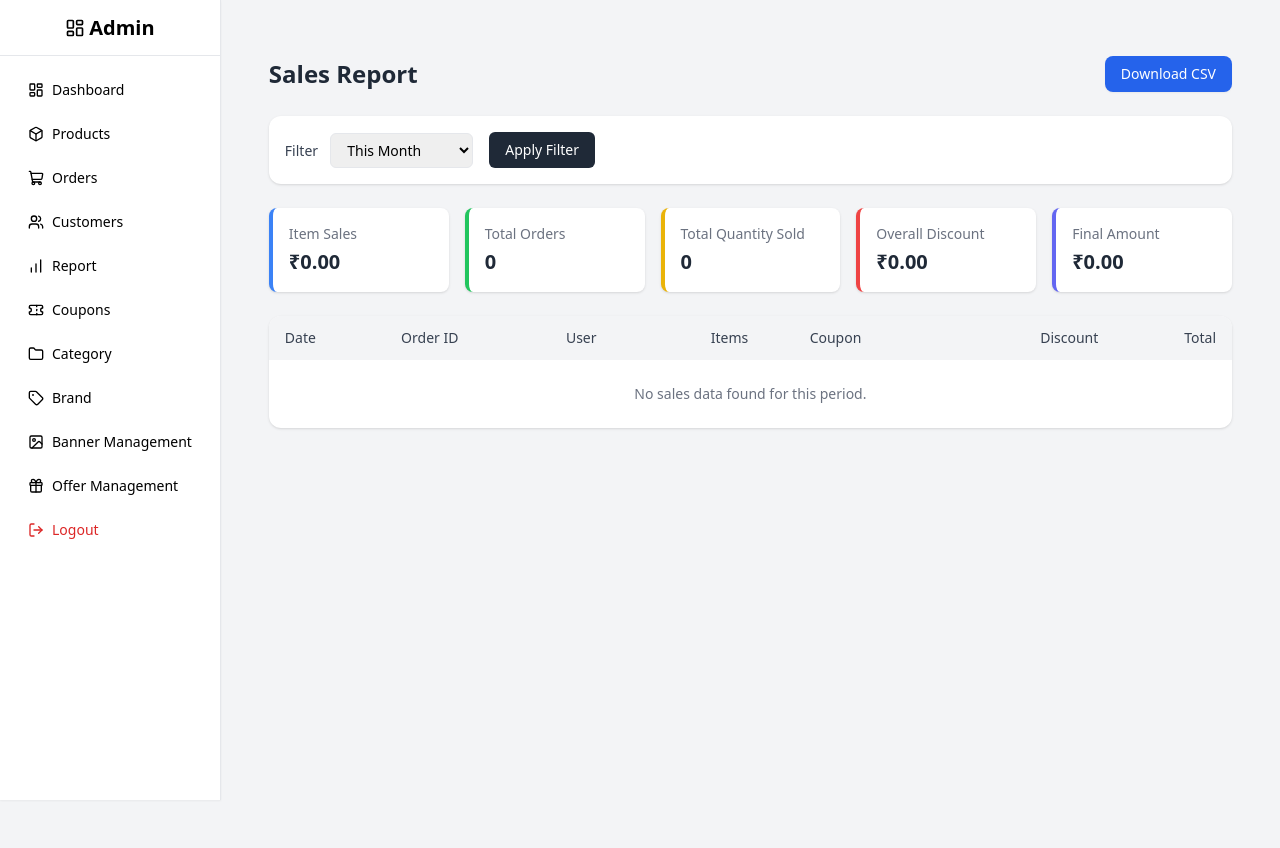
After one commit to praveenAppuss/cyclekart, a Django app: page /adminpanel/sales-report/ in a window 1280 px wide. The commit adds this page. Run offline with Django 5.2, Linux system fonts and the light colour scheme; the visitor is signed in with stand-in values (Sample User, id 1); parts of the project's set-up code (start-up, migrations or seed data) failed here and were passed over; some libraries are stand-ins or nearby versions.

Commit message:
implemented sales report

```diff
--- a/adminapp/urls.py
+++ b/adminapp/urls.py
@@ -39,5 +39,7 @@ urlpatterns = [
     path('offers/category/edit/<int:offer_id>/', views.edit_category_offer, name='edit_category_offer'),
     path('offers/product/delete/<int:offer_id>/', views.delete_product_offer, name='delete_product_offer'),
     path('offers/category/delete/<int:offer_id>/', views.delete_category_offer, name='delete_category_offer'),
+    path('sales-report/', views.sales_report, name='sales_report'),
+    path('sales-report/download-csv/', views.download_sales_report_csv, name='download_sales_report_csv'),
 
 ]
--- a/adminapp/views.py
+++ b/adminapp/views.py
@@ -1,6 +1,9 @@
-from datetime import datetime
+import csv
+from datetime import datetime, timedelta
 from decimal import Decimal
 import re
+from django.forms import DecimalField
+from django.db.models import Sum, F, ExpressionWrapper
 from django.shortcuts import render, redirect, get_object_or_404
 from django.contrib.auth import authenticate, login,logout
 from django.views.decorators.cache import never_cache
@@ -19,7 +22,7 @@ import uuid
 from django.core.files.base import ContentFile
 import logging
 from django.db import transaction
-from django.http import HttpResponseBadRequest, HttpResponseServerError
+from django.http import HttpResponse, HttpResponseBadRequest, HttpResponseServerError
 from django.utils import timezone
 import logging
 
@@ -872,21 +875,23 @@ def return_accept(request, item_id):
             item.save()
 
             if order.payment_status == 'paid':
-                item_price = (item.discount_price or item.price) * item.quantity
-                total_items_price = sum(
-                    (oi.discount_price or oi.price) * oi.quantity
+                total_net_before_coupon = sum(
+                    ((oi.discount_price if oi.discount_price else oi.price) * oi.quantity)
                     for oi in order.items.all()
                 )
-
-                tax_amount = Decimal('0.00')
-                if order.tax and total_items_price > 0:
-                    tax_amount = (item_price / total_items_price) * order.tax
+                item_net_before_coupon = (item.discount_price if item.discount_price else item.price) * item.quantity
+                item_coupon_share = order.coupon_discount * (item_net_before_coupon / total_net_before_coupon) if total_net_before_coupon > 0 else Decimal('0.00')
+                item_effective = item_net_before_coupon - item_coupon_share
+
+                total_after_discounts = order.subtotal - order.discount - order.coupon_discount
+                tax_amount = order.tax * (item_effective / total_after_discounts) if total_after_discounts > 0 else Decimal('0.00')
 
                 shipping_amount = Decimal('0.00')
-                if order.shipping_cost and not order.items.exclude(status='return_accepted').exists():
+                all_items_returned = not order.items.filter(status__in=['active', 'return_requested']).exists()
+                if all_items_returned:
                     shipping_amount = order.shipping_cost
 
-                refund_amount = item_price + tax_amount + shipping_amount
+                refund_amount = item_effective + tax_amount + shipping_amount
                 wallet, _ = Wallet.objects.get_or_create(user=order.user)
 
                 # Generate unique transaction ID
@@ -1512,3 +1517,176 @@ def delete_category_offer(request, offer_id):
         messages.success(request, f'Category offer "{offer.name}" deleted successfully.')
         return redirect('offers_list')
     return redirect('offers_list')
+
+
+# ----------------------Sales Report---------------------------------#
+from django.db import models
+
+@superuser_required
+def sales_report(request):
+    errors = {}
+    now = timezone.now()
+    today = now.date()
+    filter_type = request.GET.get('filter', 'month')
+    from_date_str = request.GET.get('from_date')
+    to_date_str = request.GET.get('to_date')
+
+    start_date = None
+    end_date = today
+
+    if filter_type == 'today':
+        start_date = today
+        end_date = today
+    elif filter_type == 'week':
+        start_date = today - timedelta(days=7)
+        end_date = today
+    elif filter_type == 'month':
+        start_date = today.replace(day=1)
+        end_date = today
+    elif filter_type == 'year':
+        start_date = today.replace(month=1, day=1)
+        end_date = today
+    elif filter_type == 'custom':
+        if from_date_str and to_date_str:
+            try:
+                start_date = datetime.strptime(from_date_str, '%Y-%m-%d').date()
+                end_date = datetime.strptime(to_date_str, '%Y-%m-%d').date()
+                if end_date < start_date:
+                    errors['date'] = 'End date cannot be earlier than start date.'
+            except ValueError:
+                errors['date'] = 'Invalid date format. Use YYYY-MM-DD.'
+        else:
+            errors['date'] = 'Please provide both start and end dates for custom filter.'
+
+    if errors:
+        context = {
+            'errors': errors,
+            'filter_type': filter_type,
+            'from_date': from_date_str,
+            'to_date': to_date_str,
+            'orders': [],
+            'total_order_amount': Decimal('0.00'),
+            'total_item_sales': Decimal('0.00'),
+            'total_discount': Decimal('0.00'),
+            'total_orders': 0,
+            'total_qty': 0,
+        }
+        return render(request, 'sales_report.html', context)
+
+    # Filter orders: delivered and paid
+    orders_queryset = Order.objects.filter(
+        status='delivered',
+        payment_status='paid',
+        created_at__date__range=(start_date, end_date)
+    ).order_by('-created_at')
+
+    # Aggregates
+    total_orders = orders_queryset.count()
+    total_order_amount = orders_queryset.aggregate(total=Sum('total_amount'))['total'] or Decimal('0.00')
+    total_discount = orders_queryset.aggregate(discount=Sum('coupon_discount'))['discount'] or Decimal('0.00')
+
+    # Order items for quantity and item sales
+    order_items_qs = OrderItem.objects.filter(
+        order__in=orders_queryset,
+        status='active'  # Only active items, exclude cancelled/returned
+    )
+    total_qty = order_items_qs.aggregate(qty=Sum('quantity'))['qty'] or 0
+    total_item_sales = order_items_qs.annotate(
+        total_price=ExpressionWrapper(F('quantity') * F('price'), output_field=models.DecimalField(max_digits=12, decimal_places=2))
+    ).aggregate(sales=Sum('total_price'))['sales'] or Decimal('0.00')
+
+    # Pagination
+    paginator = Paginator(orders_queryset, 10)  # 10 orders per page
+    page_number = request.GET.get('page')
+    page_obj = paginator.get_page(page_number)
+
+    context = {
+        'page_obj': page_obj,
+        'orders': page_obj,  # For template looping
+        'total_order_amount': total_order_amount,
+        'total_item_sales': total_item_sales,
+        'total_discount': total_discount,
+        'total_orders': total_orders,
+        'total_qty': total_qty,
+        'filter_type': filter_type,
+        'from_date': from_date_str if filter_type == 'custom' else (start_date.strftime('%Y-%m-%d') if start_date else ''),
+        'to_date': to_date_str if filter_type == 'custom' else (end_date.strftime('%Y-%m-%d') if end_date else ''),
+        'errors': errors,
+    }
+
+    return render(request, 'sales_report.html', context)
+
+
+@superuser_required
+def download_sales_report_csv(request):
+    now = timezone.now()
+    today = now.date()
+    filter_type = request.GET.get('filter', 'month')
+    from_date_str = request.GET.get('from_date')
+    to_date_str = request.GET.get('to_date')
+
+    start_date = None
+    end_date = today
+
+    if filter_type == 'today':
+        start_date = today
+        end_date = today
+    elif filter_type == 'week':
+        start_date = today - timedelta(days=7)
+        end_date = today
+    elif filter_type == 'month':
+        start_date = today.replace(day=1)
+        end_date = today
+    elif filter_type == 'year':
+        start_date = today.replace(month=1, day=1)
+        end_date = today
+    elif filter_type == 'custom' and from_date_str and to_date_str:
+        try:
+            start_date = datetime.strptime(from_date_str, '%Y-%m-%d').date()
+            end_date = datetime.strptime(to_date_str, '%Y-%m-%d').date()
+        except ValueError:
+            start_date = end_date = today  # Fallback
+
+    orders_queryset = Order.objects.filter(
+        status='delivered',
+        payment_status='paid',
+        created_at__date__range=(start_date, end_date)
+    ).order_by('-created_at')
+
+    # Aggregates for summary
+    total_orders = orders_queryset.count()
+    total_order_amount = orders_queryset.aggregate(total=Sum('total_amount'))['total'] or Decimal('0.00')
+    total_discount = orders_queryset.aggregate(discount=Sum('coupon_discount'))['discount'] or Decimal('0.00')
+    order_items_qs = OrderItem.objects.filter(order__in=orders_queryset, status='active')
+    total_qty = order_items_qs.aggregate(qty=Sum('quantity'))['qty'] or 0
+    total_item_sales = order_items_qs.annotate(
+        total_price=ExpressionWrapper(F('quantity') * F('price'), output_field=models.DecimalField(max_digits=12, decimal_places=2))
+    ).aggregate(sales=Sum('total_price'))['sales'] or Decimal('0.00')
+
+    response = HttpResponse(content_type='text/csv')
+    response['Content-Disposition'] = 'attachment; filename="sales_report.csv"'
+
+    writer = csv.writer(response)
+    writer.writerow(['Sales Report'])
+    writer.writerow(['Filter', filter_type])
+    writer.writerow(['Date Range', f'{start_date} to {end_date}'])
+    writer.writerow([])
+    writer.writerow(['Summary'])
+    writer.writerow(['Total Orders', total_orders])
+    writer.writerow(['Total Quantity Sold', total_qty])
+    writer.writerow(['Total Item Sales', f'₹{total_item_sales}'])
+    writer.writerow(['Total Coupon Discount', f'₹{total_discount}'])
+    writer.writerow(['Total Order Amount', f'₹{total_order_amount}'])
+    writer.writerow([])
+    writer.writerow(['Order ID', 'Date', 'User', 'Total Amount', 'Coupon Discount'])
+
+    for order in orders_queryset:
+        writer.writerow([
+            order.order_id,
+            order.created_at.strftime('%Y-%m-%d'),
+            order.user.username,
+            f'₹{order.total_amount}',
+            f'₹{order.coupon_discount or Decimal("0.00")}'
+        ])
+
+    return response
--- a/templates/admin_base.html
+++ b/templates/admin_base.html
@@ -38,7 +38,7 @@
                     <a href="{% url 'user_list' %}" class="flex items-center px-3 py-2 rounded hover:bg-gray-100">
                         <i data-lucide="users" class="w-4 h-4 mr-2"></i> Customers
                     </a>
-                    <a href="#" class="flex items-center px-3 py-2 rounded hover:bg-gray-100">
+                    <a href="{% url 'sales_report' %}" class="flex items-center px-3 py-2 rounded hover:bg-gray-100">
                         <i data-lucide="bar-chart" class="w-4 h-4 mr-2"></i> Report
                     </a>
                     <a href="{% url 'coupon_list' %}" class="flex items-center px-3 py-2 rounded hover:bg-gray-100">
--- a/templates/order_detail.html
+++ b/templates/order_detail.html
@@ -168,7 +168,10 @@
                 <h4 class="font-semibold text-lg mb-2">Order Summary</h4>
                 <div class="text-sm text-gray-700 space-y-1">
                     <div class="flex justify-between"><span>Subtotal</span><span>₹{{ subtotal|floatformat:2 }}</span></div>
-                    <div class="flex justify-between text-green-600"><span>Discount</span><span>- ₹{{ discount|floatformat:2 }}</span></div>
+                    <div class="flex justify-between text-green-600"><span>Product Discount</span><span>- ₹{{ product_discount|floatformat:2 }}</span></div>
+                    {% if coupon_discount > 0 %}
+                    <div class="flex justify-between text-green-600"><span>Coupon Discount</span><span>- ₹{{ coupon_discount|floatformat:2 }}</span></div>
+                    {% endif %}
                     <div class="flex justify-between"><span>Tax</span><span>₹{{ tax|floatformat:2 }}</span></div>
                     <div class="flex justify-between"><span>Shipping</span><span>₹{{ shipping|floatformat:2 }}</span></div>
                     <hr class="my-1">
--- /dev/null
+++ b/templates/sales_report.html
@@ -0,0 +1,155 @@
+{% extends 'admin_base.html' %}
+{% load static %}
+{% load custom_filters %}
+
+{% block content %}
+<div class="min-h-screen bg-gray-100 px-6 py-8">
+    <div class="max-w-7xl mx-auto">
+
+        <!-- Page Header -->
+        <div class="flex items-center justify-between mb-6">
+            <h2 class="text-2xl font-semibold text-gray-800">Sales Report</h2>
+            <a href="{% url 'download_sales_report_csv' %}?{{ request.GET.urlencode }}"
+               class="bg-blue-600 hover:bg-blue-700 text-white text-sm px-4 py-2 rounded-lg shadow-sm transition">
+               Download CSV
+            </a>
+        </div>
+
+        <!-- Errors if any -->
+        {% if errors.date %}
+            <div class="bg-red-100 border border-red-400 text-red-700 px-4 py-3 rounded mb-6">
+                {{ errors.date }}
+            </div>
+        {% endif %}
+
+        <!-- Filters -->
+        <form method="get" class="bg-white rounded-xl shadow p-4 mb-6 flex flex-wrap items-center gap-4">
+            <div>
+                <label class="text-sm text-gray-700 font-medium">Filter</label>
+                <select name="filter" id="filterSelect" onchange="toggleDateRange(this.value)"
+                        class="ml-2 border rounded-md text-sm px-3 py-1.5 focus:outline-none focus:ring-2 focus:ring-blue-400">
+                    <option value="today" {% if filter_type == 'today' %}selected{% endif %}>Today</option>
+                    <option value="week" {% if filter_type == 'week' %}selected{% endif %}>Last 7 Days</option>
+                    <option value="month" {% if filter_type == 'month' %}selected{% endif %}>This Month</option>
+                    <option value="year" {% if filter_type == 'year' %}selected{% endif %}>This Year</option>
+                    <option value="custom" {% if filter_type == 'custom' %}selected{% endif %}>Custom Range</option>
+                </select>
+            </div>
+
+            <div id="dateRange" class="flex items-center gap-2 {% if filter_type != 'custom' %}hidden{% endif %}">
+                <label class="text-sm text-gray-700 font-medium">From:</label>
+                <input type="date" name="from_date" value="{{ from_date }}"
+                       class="border rounded-md text-sm px-2 py-1 focus:outline-none focus:ring-2 focus:ring-blue-400">
+                <label class="text-sm text-gray-700 font-medium">To:</label>
+                <input type="date" name="to_date" value="{{ to_date }}"
+                       class="border rounded-md text-sm px-2 py-1 focus:outline-none focus:ring-2 focus:ring-blue-400">
+            </div>
+
+            <button type="submit"
+                    class="bg-gray-800 hover:bg-gray-900 text-white text-sm px-4 py-2 rounded-md transition">
+                Apply Filter
+            </button>
+        </form>
+
+        <!-- Summary Cards -->
+        <div class="grid grid-cols-1 sm:grid-cols-3 lg:grid-cols-5 gap-4 mb-6">
+            <div class="bg-white shadow rounded-lg p-4 border-l-4 border-blue-500">
+                <p class="text-sm text-gray-500">Item Sales</p>
+                <h3 class="text-xl font-bold text-gray-800 mt-1">₹{{ total_item_sales|floatformat:2 }}</h3>
+            </div>
+            <div class="bg-white shadow rounded-lg p-4 border-l-4 border-green-500">
+                <p class="text-sm text-gray-500">Total Orders</p>
+                <h3 class="text-xl font-bold text-gray-800 mt-1">{{ total_orders }}</h3>
+            </div>
+            <div class="bg-white shadow rounded-lg p-4 border-l-4 border-yellow-500">
+                <p class="text-sm text-gray-500">Total Quantity Sold</p>
+                <h3 class="text-xl font-bold text-gray-800 mt-1">{{ total_qty }}</h3>
+            </div>
+            <div class="bg-white shadow rounded-lg p-4 border-l-4 border-red-500">
+                <p class="text-sm text-gray-500">Overall Discount</p>
+                <h3 class="text-xl font-bold text-gray-800 mt-1">₹{{ total_discount|floatformat:2 }}</h3>
+            </div>
+            <div class="bg-white shadow rounded-lg p-4 border-l-4 border-indigo-500">
+                <p class="text-sm text-gray-500">Final Amount</p>
+                <h3 class="text-xl font-bold text-gray-800 mt-1">₹{{ total_order_amount|floatformat:2 }}</h3>
+            </div>
+        </div>
+
+        <!-- Sales Table -->
+        <div class="bg-white rounded-xl shadow overflow-hidden">
+            <div class="overflow-x-auto">
+                <table class="w-full text-sm text-gray-700">
+                    <thead class="bg-gray-100 text-gray-700 text-left">
+                        <tr>
+                            <th class="px-4 py-3 font-medium">Date</th>
+                            <th class="px-4 py-3 font-medium">Order ID</th>
+                            <th class="px-4 py-3 font-medium">User</th>
+                            <th class="px-4 py-3 font-medium text-center">Items</th>
+                            <th class="px-4 py-3 font-medium">Coupon</th>
+                            <th class="px-4 py-3 font-medium text-right">Discount</th>
+                            <th class="px-4 py-3 font-medium text-right">Total</th>
+                        </tr>
+                    </thead>
+                    <tbody>
+                        {% for order in orders %}
+                            <tr class="border-b hover:bg-gray-50 transition">
+                                <td class="px-4 py-3">{{ order.created_at|date:"M d, Y" }}</td>
+                                <td class="px-4 py-3">{{ order.order_id }}</td>
+                                <td class="px-4 py-3">{{ order.user.username }}</td>
+                                <td class="px-4 py-3 text-center">{{ order.items.count }}</td>
+                                <td class="px-4 py-3">-</td>
+                                <td class="px-4 py-3 text-right">₹{{ order.discount|floatformat:2 }}</td>
+                                <td class="px-4 py-3 text-right font-medium">₹{{ order.total_amount|floatformat:2 }}</td>
+                            </tr>
+                        {% empty %}
+                            <tr>
+                                <td colspan="7" class="text-center text-gray-500 py-6">No sales data found for this period.</td>
+                            </tr>
+                        {% endfor %}
+                    </tbody>
+                </table>
+            </div>
+        </div>
+
+        <!-- Pagination -->
+        {% if page_obj.has_other_pages %}
+        <div class="mt-6 flex justify-center">
+            <nav class="inline-flex rounded-md shadow">
+                {% if page_obj.has_previous %}
+                <a href="?page=1&{{ request.GET.urlencode }}" class="px-3 py-2 bg-white border border-gray-300 text-gray-500 hover:bg-gray-50 rounded-l-md">First</a>
+                <a href="?page={{ page_obj.previous_page_number }}&{{ request.GET.urlencode }}" class="px-3 py-2 bg-white border border-gray-300 text-gray-500 hover:bg-gray-50">Previous</a>
+                {% else %}
+                <span class="px-3 py-2 bg-white border border-gray-300 text-gray-300 rounded-l-md">First</span>
+                <span class="px-3 py-2 bg-white border border-gray-300 text-gray-300">Previous</span>
+                {% endif %}
+
+                <span class="px-3 py-2 bg-white border border-gray-300 text-gray-700">
+                    Page {{ page_obj.number }} of {{ page_obj.paginator.num_pages }}
+                </span>
+
+                {% if page_obj.has_next %}
+                <a href="?page={{ page_obj.next_page_number }}&{{ request.GET.urlencode }}" class="px-3 py-2 bg-white border border-gray-300 text-gray-500 hover:bg-gray-50">Next</a>
+                <a href="?page={{ page_obj.paginator.num_pages }}&{{ request.GET.urlencode }}" class="px-3 py-2 bg-white border border-gray-300 text-gray-500 hover:bg-gray-50 rounded-r-md">Last</a>
+                {% else %}
+                <span class="px-3 py-2 bg-white border border-gray-300 text-gray-300">Next</span>
+                <span class="px-3 py-2 bg-white border border-gray-300 text-gray-300 rounded-r-md">Last</span>
+                {% endif %}
+            </nav>
+        </div>
+        {% endif %}
+    </div>
+</div>
+
+<script>
+function toggleDateRange(value) {
+    const dateRange = document.getElementById('dateRange');
+    dateRange.classList.toggle('hidden', value !== 'custom');
+}
+
+// Show range if custom selected
+window.addEventListener('load', () => {
+    const filter = document.getElementById('filterSelect').value;
+    toggleDateRange(filter);
+});
+</script>
+{% endblock %}
--- a/userapp/models.py
+++ b/userapp/models.py
@@ -116,6 +116,8 @@ class Order(models.Model):
     total_amount = models.DecimalField(max_digits=10, decimal_places=2, default=0)
     cancel_reason = models.TextField(blank=True, null=True)
     return_reason = models.TextField(blank=True, null=True)
+    coupon_code = models.CharField(max_length=20, blank=True, null=True)
+    coupon_discount = models.DecimalField(max_digits=10, decimal_places=2, default=0)
 
     def __str__(self):
         return f"Order {self.order_id}"
--- a/userapp/urls.py
+++ b/userapp/urls.py
@@ -32,7 +32,6 @@ urlpatterns = [
     path('remove-coupon/', views.remove_coupon, name='remove_coupon'),
     path('place-order/', views.place_order, name='place_order'),
     path('payment_handler/',views.payment_handler,name='payment_handler'),
-    path("order-failed/", views.order_failed, name="order_failed"),
     path('payment-failed/', views.payment_failed, name='payment_failed'),
     path('order-success/<int:order_id>/', views.order_success, name='order_success'),
     path('orders/',views.orders_list_view, name='orders_list'),
```
Also changed, not shown: templates/order_failed.html (deleted, +0 -18 lines), templates/razorpay_checkout.html (+20 -5 lines), userapp/views.py (+21 -16 lines), userapp/migrations/0038_order_coupon_code_order_coupon_discount.py (added).
